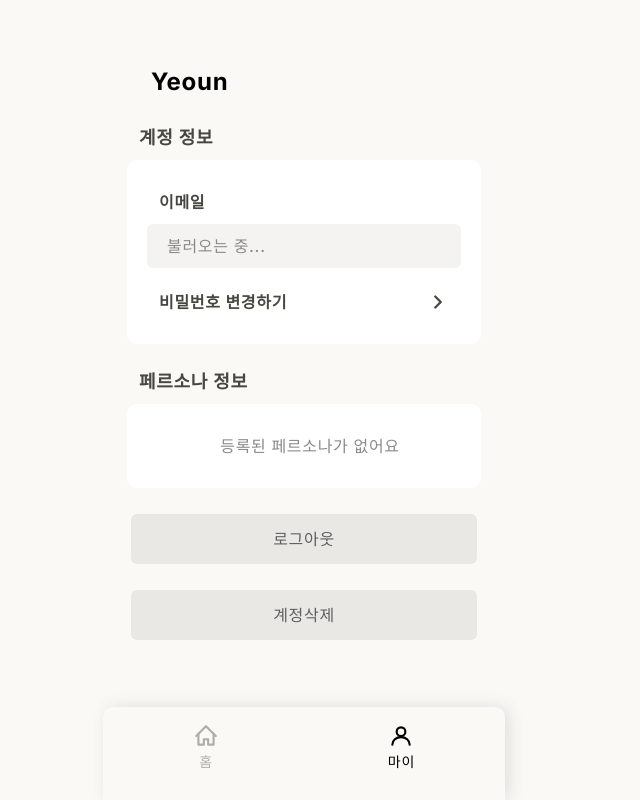
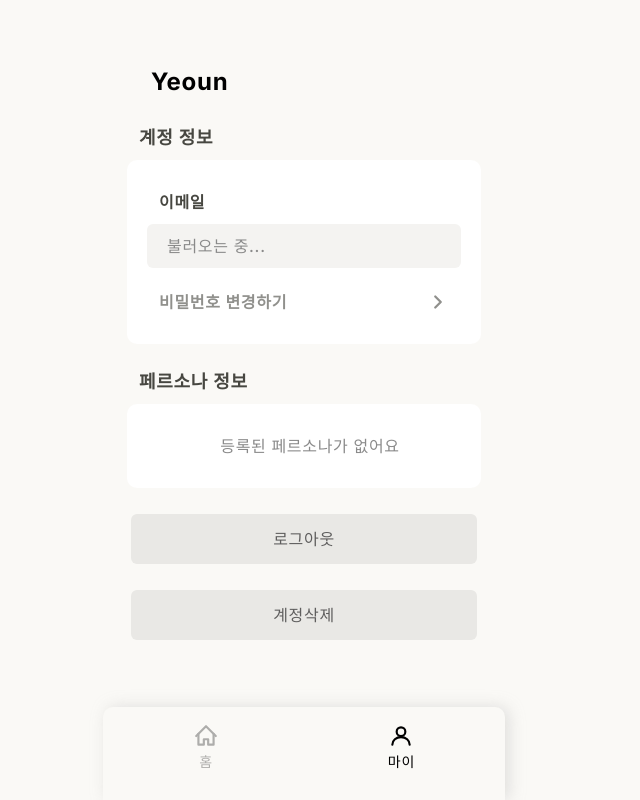
Before and after one commit to Dev-MAMOKEY/Yeoun-Frontend, a Next.js app: page /my in a window 1280 px wide. Shown: the whole page, without its empty margins (336-976 px from the left). Built offline with nearby package versions, Linux system fonts and the light colour scheme; no server answers; a web font is replaced by a local one.

Commit message:
[Design/#25] Feat: 비밀번호 변경 행 비활성

```diff
--- a/app/my/page.tsx
+++ b/app/my/page.tsx
@@ -1,6 +1,6 @@
 "use client";
 
-import { useEffect, useState } from "react";
+import { useEffect, useRef, useState } from "react";
 import { useRouter } from "next/navigation";
 import { BottomNav } from "../components/BottomNav";
 import { ArrowRightIcon } from "../components/icons";
@@ -35,6 +35,20 @@ export default function My() {
 
   // 로그아웃 확인 다이얼로그 상태
   const [showLogoutDialog, setShowLogoutDialog] = useState(false);
+
+  // 안내 토스트 (비밀번호 변경 등 미구현 기능 안내용)
+  const [toast, setToast] = useState<string | null>(null);
+  const toastTimerRef = useRef<ReturnType<typeof setTimeout> | null>(null);
+  function showToast(message: string) {
+    if (toastTimerRef.current) clearTimeout(toastTimerRef.current);
+    setToast(message);
+    toastTimerRef.current = setTimeout(() => setToast(null), 1800);
+  }
+  useEffect(() => {
+    return () => {
+      if (toastTimerRef.current) clearTimeout(toastTimerRef.current);
+    };
+  }, []);
 
   // 계정 삭제용 비밀번호 입력 시트 상태
   const [showDeleteSheet, setShowDeleteSheet] = useState(false);
@@ -160,7 +174,13 @@ export default function My() {
               </div>
             </div>
 
-            <button className="flex gap-2 items-center justify-center px-3 w-full cursor-pointer">
+            <button
+              type="button"
+              onClick={() => showToast("준비 중입니다")}
+              aria-disabled="true"
+              title="준비 중입니다"
+              className="flex gap-2 items-center justify-center px-3 w-full cursor-not-allowed opacity-60"
+            >
               <span className="flex-1 text-foreground text-[16px] font-semibold tracking-brand text-left">비밀번호 변경하기</span>
               <ArrowRightIcon color="var(--color-foreground)" />
             </button>
@@ -229,6 +249,17 @@ export default function My() {
 
         <BottomNav />
       </div>
+
+      {/* 안내 토스트 */}
+      {toast && (
+        <div
+          role="status"
+          aria-live="polite"
+          className="fixed left-1/2 -translate-x-1/2 bottom-[120px] z-50 bg-[rgba(19,19,19,0.85)] text-white text-[14px] font-medium px-4 py-[10px] rounded-card"
+        >
+          {toast}
+        </div>
+      )}
 
       {/* 로그아웃 확인 다이얼로그 */}
       {showLogoutDialog && (
```
